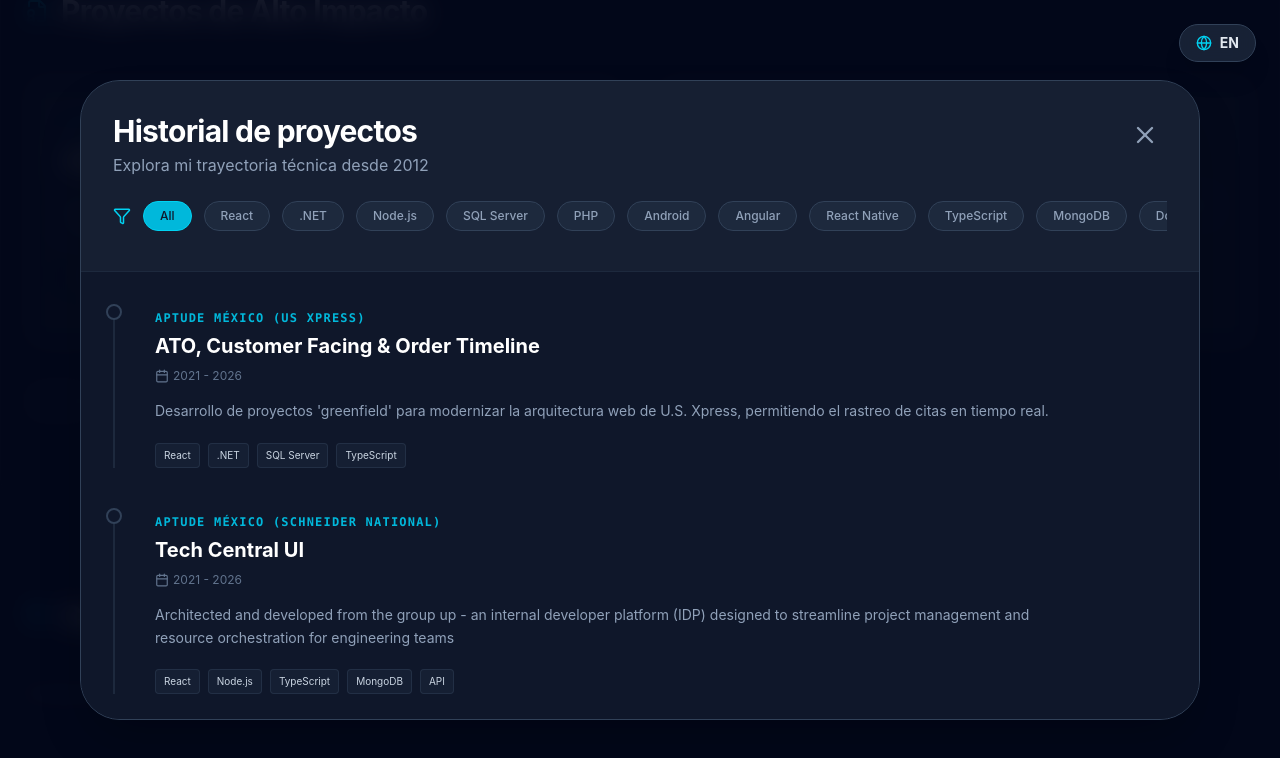
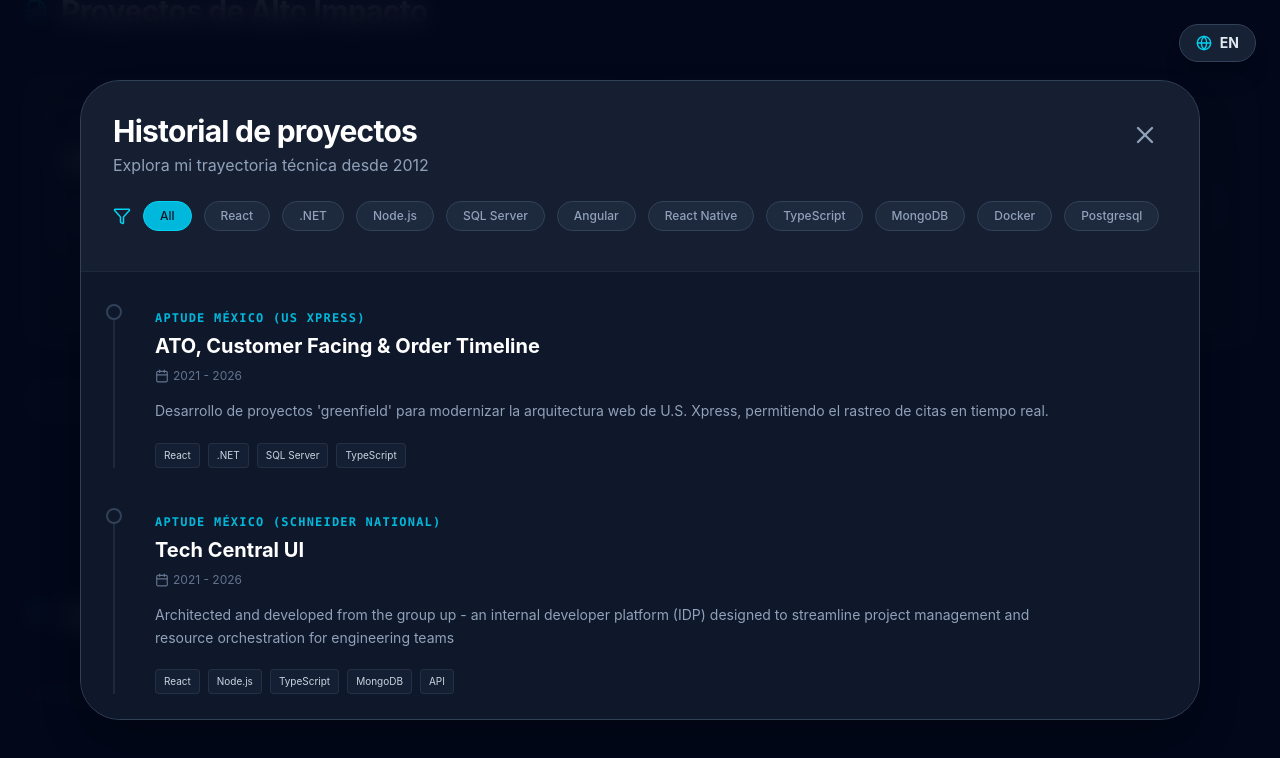
Before and after one commit to luisiy01/mi_landing_page, a React (Vite) app: page / in a window 1280 px wide. Both pictures are taken after a click on the button "Ver todo los proyectos". Shown: the part 1425-2183 px from the top of the page. Built offline with nearby package versions, Linux system fonts and the light colour scheme.

Commit message:
actualizar lista de tecnologias

```diff
--- a/src/ProjectModal.tsx
+++ b/src/ProjectModal.tsx
@@ -52,7 +52,7 @@
                             {/* Selector de Filtros (Scroll horizontal en móvil) */}
                             <div className="flex items-center gap-3 overflow-x-auto pb-2 no-scrollbar">
                                 <Filter size={18} className="text-cyan-400 shrink-0" />
-                                {['All', 'React', '.NET', 'Node.js', 'SQL Server', 'PHP', 'Android', 'Angular', 'React Native', 'TypeScript', 'MongoDB', 'Docker', 'Postgresql', 'Nestjs'].map((tech) => (
+                                {['All', 'React', '.NET', 'Node.js', 'SQL Server', 'Angular', 'React Native', 'TypeScript', 'MongoDB', 'Docker', 'Postgresql'].map((tech) => (
                                     <button
                                         key={tech}
                                         onClick={() => setFilter(tech)}
```
